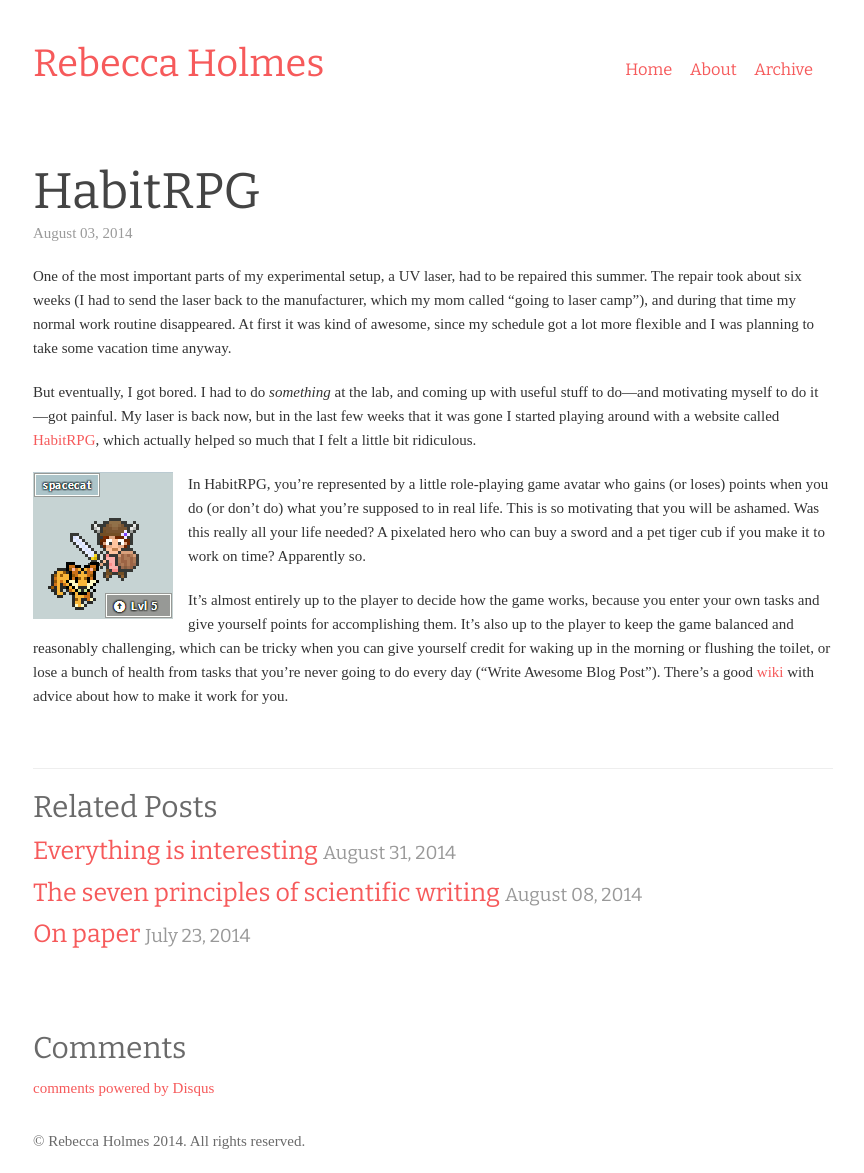
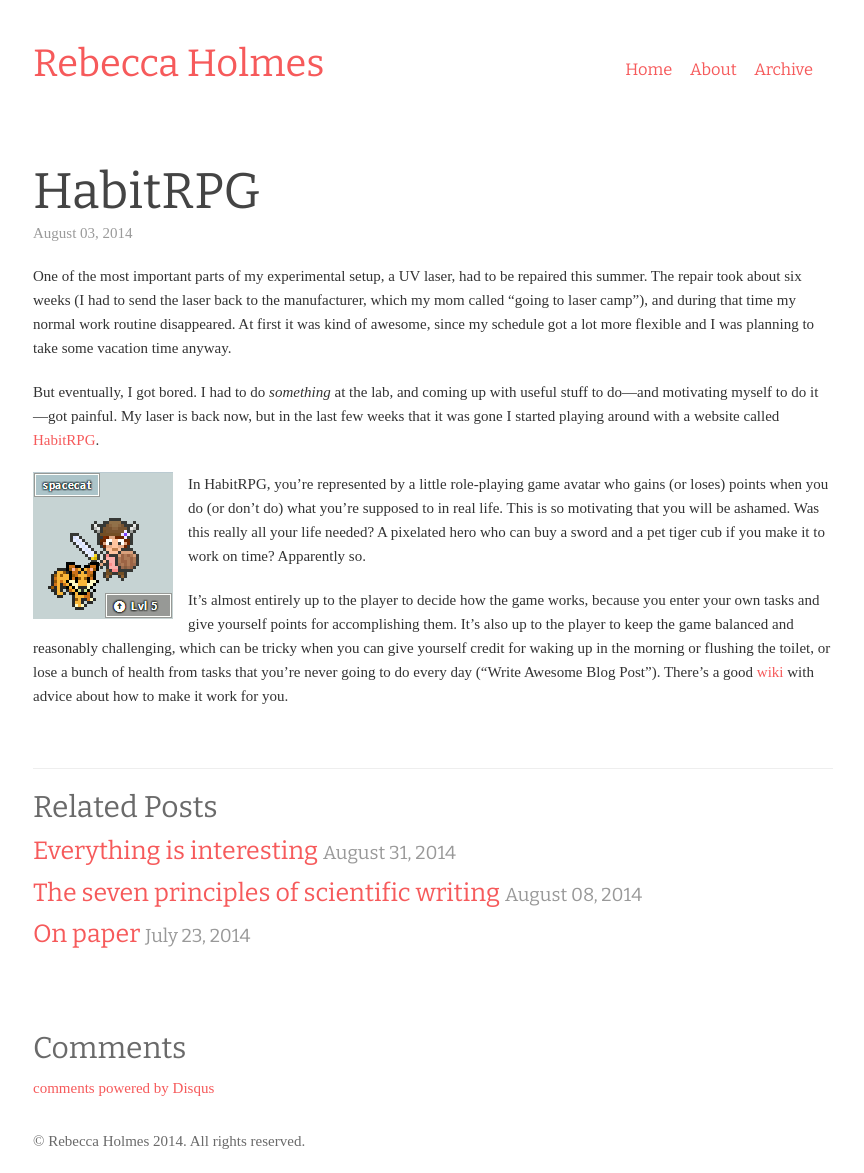
Before and after one commit to piscisvolans/piscisvolans.github.io, a Jekyll site: the page built from _posts/2014-08-03-my-habitrpg-system.md, in a window 1280 px wide. Shown: the whole page, without its empty margins (207-1071 px from the left). Built offline with Jekyll 4.4.1, drawn with Linux system fonts in a browser that asks for light colours; some web fonts are replaced; Markdown is read by kramdown in place of the engine named in the settings; comment, search, counter and statistics services are not loaded.

Commit message:
minor entry edit

```diff
--- a/_posts/2014-08-03-my-habitrpg-system.md
+++ b/_posts/2014-08-03-my-habitrpg-system.md
@@ -7,7 +7,7 @@
 
 One of the most important parts of my experimental setup, a UV laser, had to be repaired this summer. The repair took about six weeks (I had to send the laser back to the manufacturer, which my mom called "going to laser camp"), and during that time my normal work routine disappeared. At first it was kind of awesome, since my schedule got a lot more flexible and I was planning to take some vacation time anyway.
 
-But eventually, I got bored. I had to do *something* at the lab, and coming up with useful stuff to do&mdash;and motivating myself to do it&mdash;got painful. My laser is back now, but in the last few weeks that it was gone I started playing around with a website called [HabitRPG](https://habitrpg.com/), which actually helped so much that I felt a little bit ridiculous.
+But eventually, I got bored. I had to do *something* at the lab, and coming up with useful stuff to do&mdash;and motivating myself to do it&mdash;got painful. My laser is back now, but in the last few weeks that it was gone I started playing around with a website called [HabitRPG](https://habitrpg.com/).
 
 <img class="img-responsive pull-left" src="{{ site.baseurl }}/public/img/avatar.gif" title="My HabitRPG avatar">
 
```
